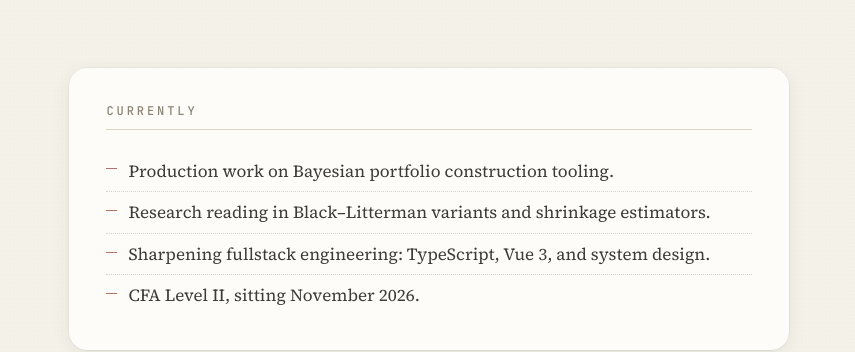
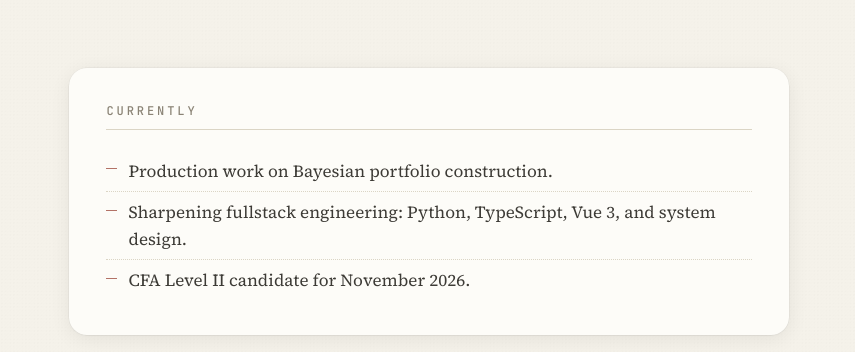
Before and after one commit to tedmyf/tedmyf.github.io, a plain HTML site: page index.html in a window 1280 px wide. Shown: the top 352 px of the page, 425-1280 px from the left. Drawn offline with Linux system fonts and the light colour scheme.

Commit message:
minor fix

```diff
--- a/index.html
+++ b/index.html
@@ -79,10 +79,9 @@
     <section class="block" aria-labelledby="now-h">
       <h2 id="now-h" class="kicker">Currently</h2>
       <ul class="now-list">
-        <li>Production work on Bayesian portfolio construction tooling.</li>
-        <li>Research reading in Black&ndash;Litterman variants and shrinkage estimators.</li>
-        <li>Sharpening fullstack engineering: TypeScript, Vue 3, and system design.</li>
-        <li>CFA Level II, sitting November 2026.</li>
+        <li>Production work on Bayesian portfolio construction.</li>
+        <li>Sharpening fullstack engineering: Python, TypeScript, Vue 3, and system design.</li>
+        <li>CFA Level II candidate for November 2026.</li>
       </ul>
     </section>
 
```
